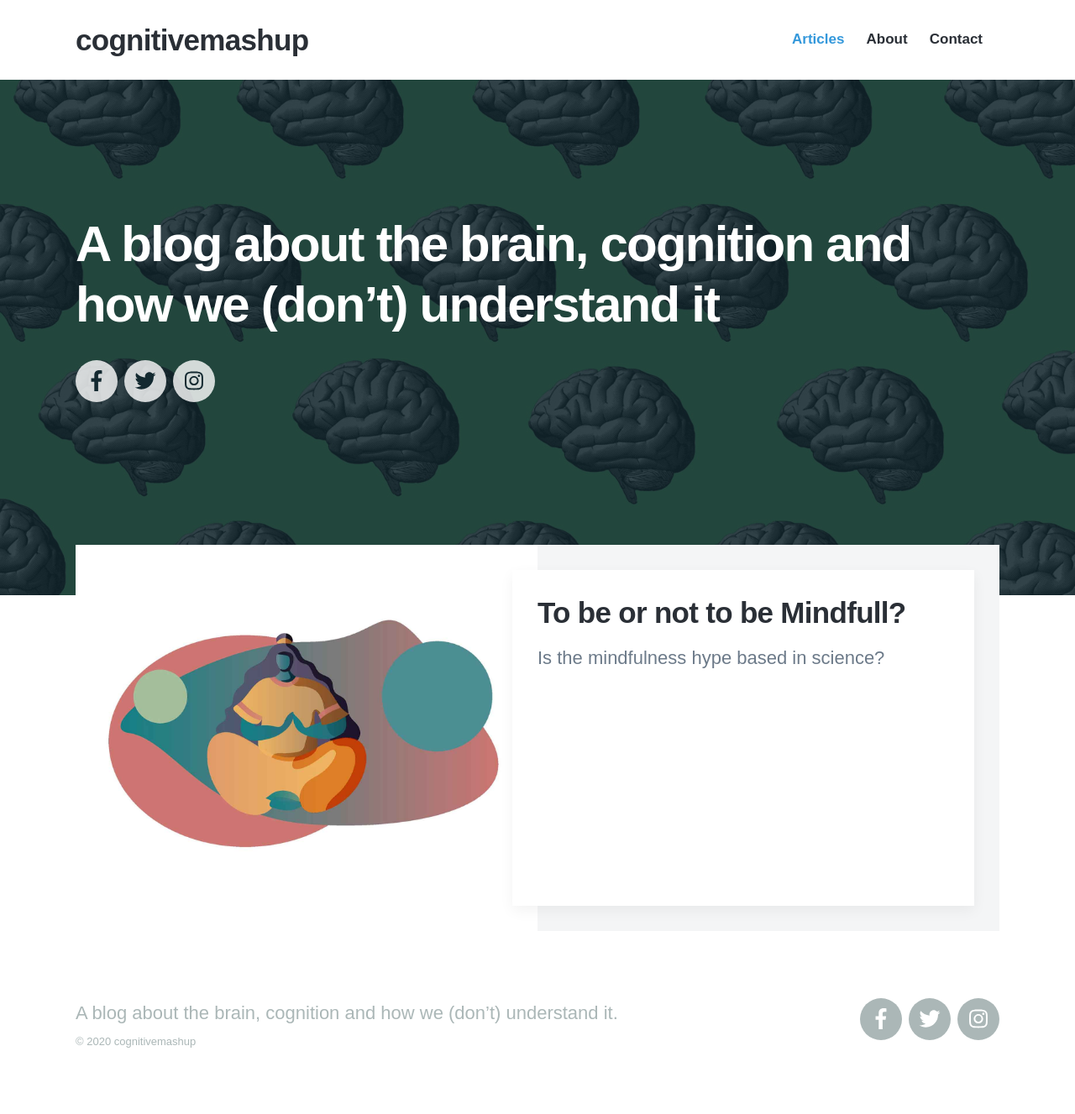
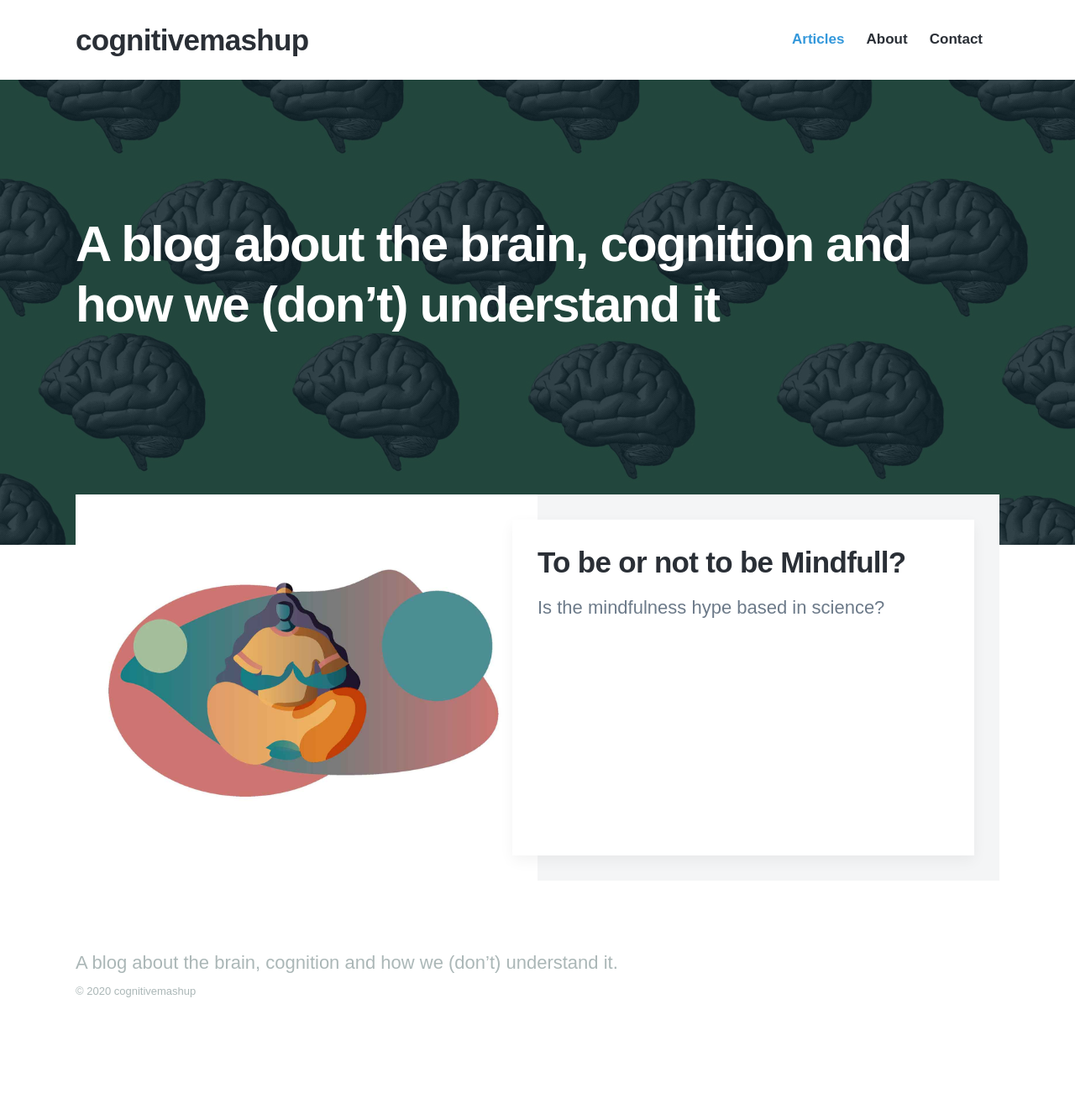
Before and after one commit to sandramariamachon/cognitive_mashup, a Jekyll site: the page built from index.html, in a window 1280 px wide. Shown: the whole page at 84% size. Built offline with Jekyll 4.4.1, drawn with Linux system fonts in a browser that asks for light colours; nearby versions of some CDN libraries; some web fonts are replaced; the list of posts is cut into pages by our own code; after the commit the page ends 1267 px from its top, so only the background shows below that.

Commit message:
removed social media icons and rebuild via jekyll

```diff
--- a/_data/settings.yml
+++ b/_data/settings.yml
@@ -32,9 +32,9 @@ contact_settings:
   send_button_text: 'Send Message'
 
 social_settings:
-  facebook_url:
-  twitter_url:
-  instagram_url:
+  facebook_url: ''
+  twitter_url: ''
+  instagram_url: ''
   snapchat_url: ''
   youtube_url: ''
   google-plus_url: ''
@@ -150,7 +150,7 @@ font_settings:
     letter_spacing: 0
 
 advanced_settings:
-  ajax_loading: false
+  ajax_loading: true
   analytics_code: ""
   custom_styles: ""
   header_js: ""
```
